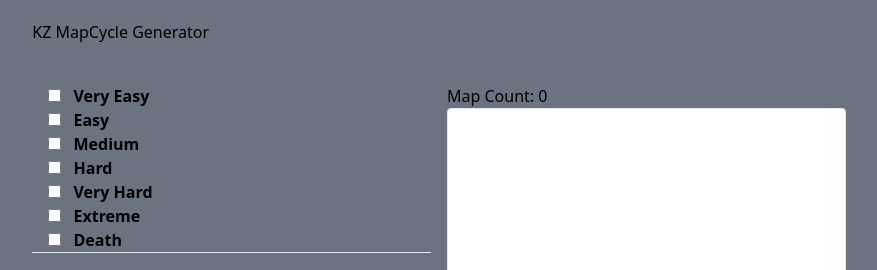
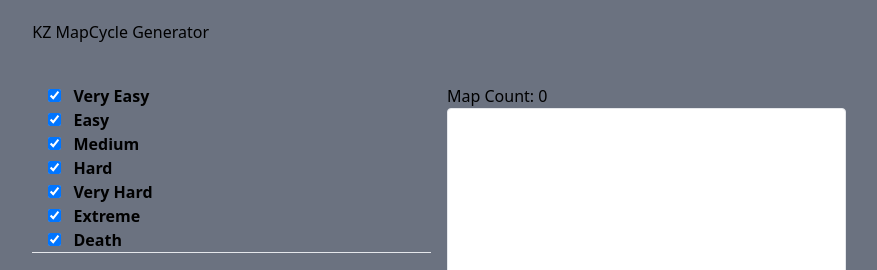
Before and after one commit to DevRuto/KZMapcycleGenerator, a plain HTML site: page index.html in a window 1280 px wide. Shown: the top 270 px of the page, without its empty margins (201-1078 px from the left). Drawn offline with nearby package versions, Linux system fonts and the light colour scheme; no server answers.

Commit message:
Check all tiers by default

```diff
--- a/index.html
+++ b/index.html
@@ -57,7 +57,7 @@
                     6: 'Extreme',
                     7: 'Death'
                 },
-                selectedTiers: [],
+                selectedTiers: [1,2,3,4,5,6,7],
                 maps: [],
                 output: '',
                 mode: 'gokz',
```
